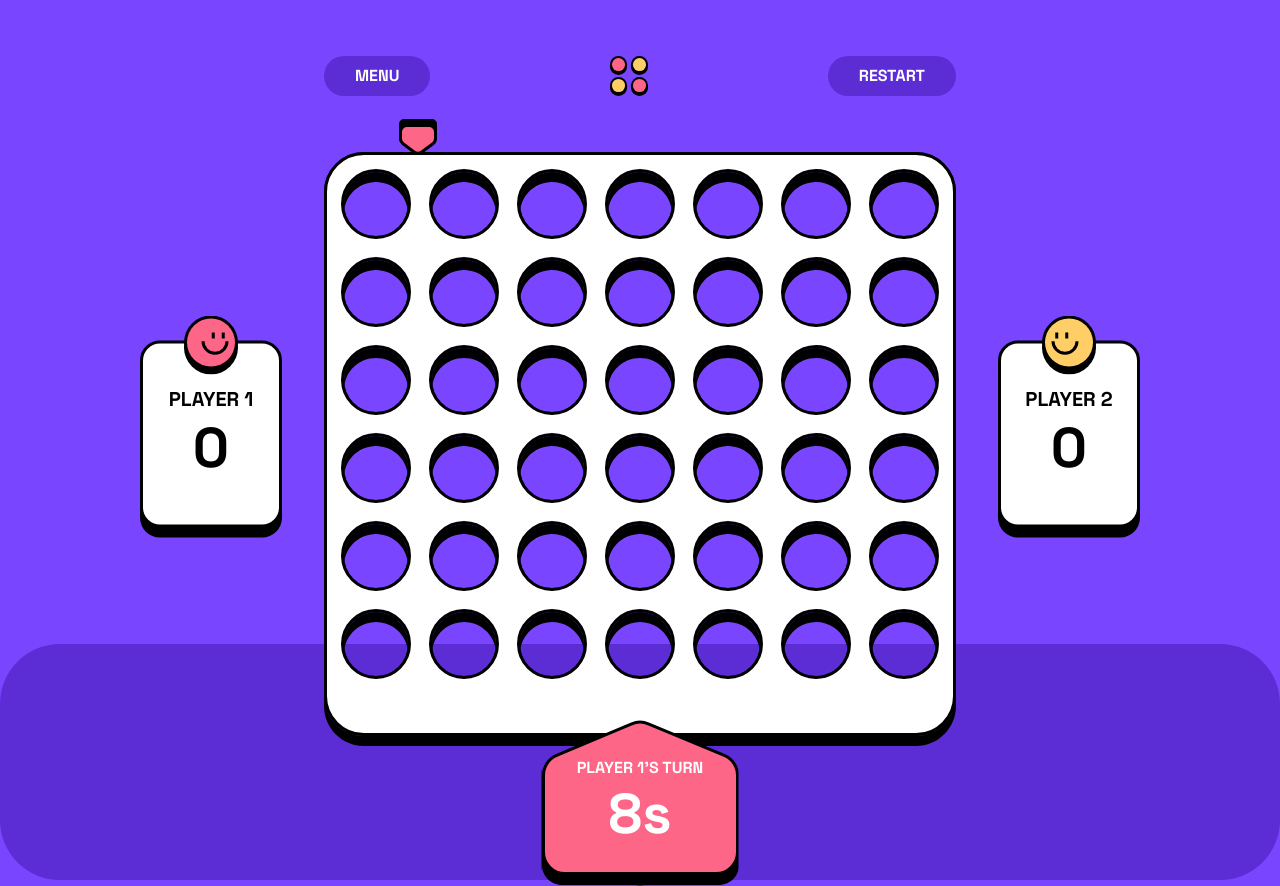
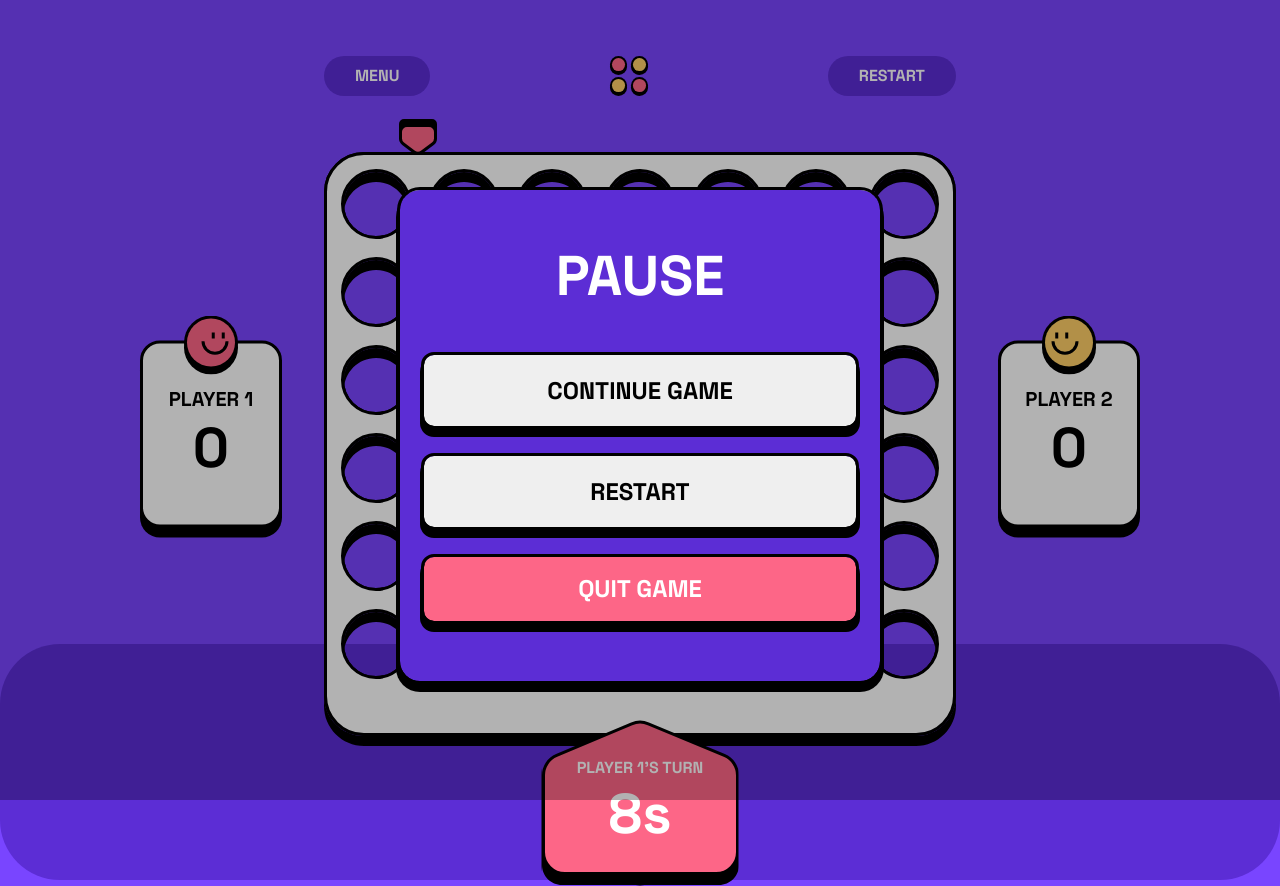
Before and after one commit to SmileAndWaveBoyz/connect4, a React (Create React App) app: page /2player in a window 1280 px wide. Both pictures are taken after a click on the button "MENU". Built offline with nearby package versions, Linux system fonts and the light colour scheme.

Commit message:
Add pause menu and footer

```diff
--- a/src/App.css
+++ b/src/App.css
@@ -448,6 +448,7 @@ footer{
   height: 236px;
   border-radius: 60px;
   transition: all 0.4s;
+  z-index: -1;
 }
 
 @media screen and (min-width: 768px) {
@@ -550,3 +551,88 @@ footer{
   }
 
  }
+
+/* Pause menu  */
+.pauseMenu{
+  margin: 0 auto;
+  position: fixed;
+  display: flex;
+  flex-direction: column;
+  align-items: center;
+  height: 43.7rem;
+  width:33.5rem;
+  background-color: var(--primary);
+  border-radius: 20px;
+  margin-top: 14rem;
+  z-index: 6;
+  left: 50%;
+  transform: translate(-50%);
+  box-shadow: 0px 7px 0px 4px black;
+  outline: 3px solid black;
+}
+
+.pauseMenu h2{
+  margin: 3rem 1rem;
+  font-size: 5.6rem;
+  line-height: 71px;
+  color: #FFFFFF;
+}
+
+.pauseMenu button, .pauseMenu a{
+  width: 90%;
+  margin-bottom: 3rem;
+  font-family: 'Space Grotesk';
+  font-weight: 700;
+  font-size: 2.4rem;
+  color: #000000;
+  border-radius: 10px;
+  outline: 3px solid black;
+  border: 0;
+  padding: 2rem;
+  box-shadow: 0px 7px 0px 4px;
+  transition: all 0.2s;
+  text-decoration: none;
+  text-align: center;
+}
+
+.pauseMenu .pauseQuitButton{
+  background-color: var(--player1);
+  color: white;
+  box-shadow: 0px 7px 0px 4px black;
+}
+
+.pauseMenu button:hover{
+  box-shadow: 0px 7px 0px 4px var(--outlineHover);
+}
+
+.pauseMenu .pauseQuitButton:hover{
+  box-shadow: 0px 7px 0px 4px var(--outlineHover);
+}
+
+.overlay{
+  position: fixed;
+  top: 0px;
+  left: 0px;
+  width: 100vw;
+  height: 95vh;
+  background-color: rgb(0, 0, 0, 0.3);
+  z-index: 5;
+}
+
+@media screen and (min-width: 768px) {
+  .pauseMenu{
+    height: 49.1rem;
+    width:48rem;
+  }
+
+  .pauseMenu h2{
+    margin-top: 5rem;
+    margin-bottom: 4.4rem;
+  }
+
+  .overlay{
+    width: 100vw;
+    height: 100vh;
+    background-color: rgb(0, 0, 0, 0.3);
+  }
+}
--- a/src/components/Player.jsx
+++ b/src/components/Player.jsx
@@ -1,5 +1,5 @@
 import React, { useState, useEffect} from 'react'
-import {Route, Routes, useLocation } from 'react-router-dom';
+import {Route, Routes, useLocation, NavLink } from 'react-router-dom';
 
 function Player() {
   //Table logic
@@ -17,6 +17,7 @@ function Player() {
   const[columnFloor, setColumnFloor] = useState(0);
   const[fallingTokenOpacity, setFallingTokenOpacity] = useState(["0","0","0","0","0","0", "0"]);
   const[fallTime, setFallTime] = useState("0.35");
+  const[display, setDisplay] = useState("none"); // This is for the pause menu
 
   //Set who's turn it is and the timer
   const[whosTurnIsIt, setWhosTurnItIs] = useState("red");
@@ -172,6 +173,7 @@ function Player() {
     setTurnCounter(0);
     setPlayerOneScore(0);
     setPlayerTwoScore(0);
+    setDisplay("none"); // This is just to make the pause menu go away
   }
 
   function playAgain() {
@@ -213,8 +215,17 @@ function Player() {
   return (
 
     <div className="playArea">
+
+      <div className="pauseMenu" style={{display: display}}>
+        <h2>PAUSE</h2>
+        <button onClick={() => setDisplay("none")}>CONTINUE GAME</button>
+        <button onClick={restartGame}>RESTART</button>
+        <NavLink className= "pauseQuitButton" to="/">QUIT GAME</NavLink>
+      </div>
+      <div className="overlay" style={{display: display}}></div>
+
       <div className="playButtonsContainer">
-          <button className='gameButton'>MENU</button>
+          <button className='gameButton' onClick={() => setDisplay("flex")}>MENU</button>
           <img className="playScreenLogo" src="./assets/images/logo.svg" alt="logo"/>
           <button className='gameButton' onClick={restartGame}>RESTART</button>
       </div>
```
